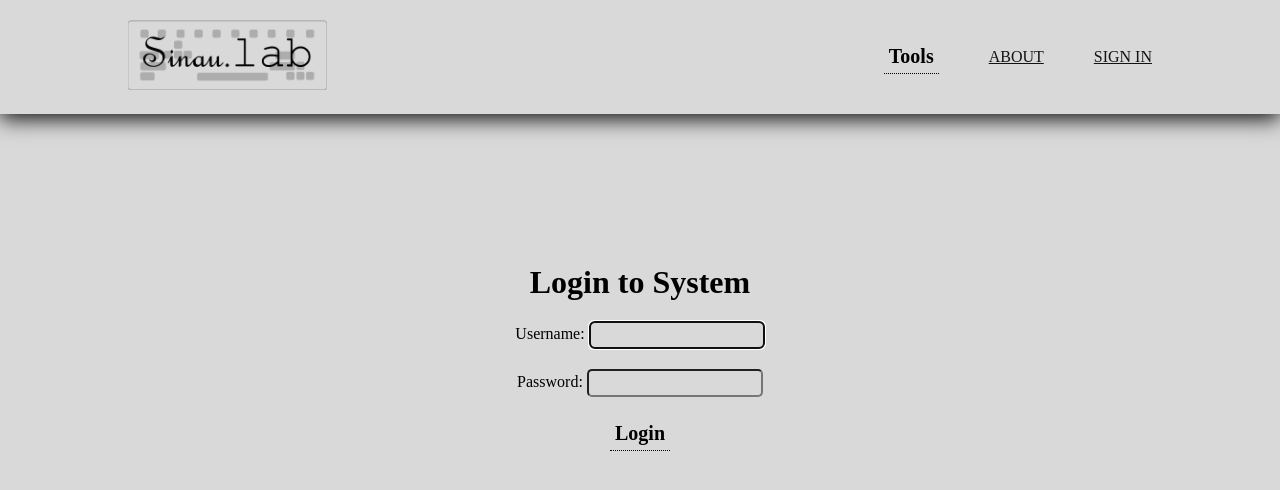
After one commit to garrychrstn/Organization-Inventory, a Django app: a page that uses main/templates/login.html in a window 1280 px wide. The commit adds this page. Shown: the top 490 px of the page. Run offline with Django 4.2, Linux system fonts and the light colour scheme.

Commit message:
Logo, Add Member form

```diff
--- a/inventory/settings.py
+++ b/inventory/settings.py
@@ -122,3 +122,9 @@ STATIC_URL = 'static/'
 # https://docs.djangoproject.com/en/4.1/ref/settings/#default-auto-field
 
 DEFAULT_AUTO_FIELD = 'django.db.models.BigAutoField'
+SESSION_EXPIRE_AT_BROWSER_CLOSE = False
+SESSION_COOKIE_AGE = 5 * 60
+
+LOGIN_URL = 'main:login'
+LOGIN_REDIRECT_URL = '/index/'
+LOGOUT_REDIRECT_URL = 'main:login'
--- a/main/admin.py
+++ b/main/admin.py
@@ -1,5 +1,6 @@
 from django.contrib import admin
 from . models import *
 # Register your models here.
+admin.site.register(Members)
 admin.site.register(Goods)
 admin.site.register(Events)
--- a/main/static/source.css
+++ b/main/static/source.css
@@ -13,7 +13,7 @@ header {
     /* width: 80%; */
     text-transform: uppercase;
     box-shadow: 0px 5px 20px var(--black);
-    max-height: 100px;
+    /* max-height: 100px; */
     margin: auto;
 }
 a { text-decoration: underline; font-style: none; color: var(--black); }
@@ -36,11 +36,11 @@ button {
 /* Specific */
 /* Nav ===========================================*/
 nav {
-    padding: 40px 0px;
+    padding: 20px 0px;
     width: 80%;
     margin: auto;
     display: flex;
-    align-items: center;
+    /* align-items: center; */
     justify-content: space-between;
 }
 nav ul {
@@ -50,6 +50,22 @@ nav ul {
 nav li {
     margin-left: 50px;
     /* padding-top: 100px; */
+}
+.relative {
+    position: relative;
+}
+.dropdown-content {
+    display: none;
+    min-width: 200px;
+    position: absolute;
+    z-index: 1;
+}
+.dropdown-content a {
+    display: block;
+    margin-bottom: 10px;
+}
+.relative:hover .dropdown-content {
+    display: block;
 }
 /* Landing ===========================================*/
 .landing {
@@ -162,6 +178,32 @@ nav li {
 .goods h2 {
     text-align: center;
 }
+.goods table {
+    border-collapse: collapse;
+}
+.goods th {
+    background: var(--primary);
+}
+.goods tr:nth-child(even) {
+    background: var(--background);
+}
 .goods th, .goods td {
     border: 1px solid black;
+    padding: 3px;
 }
+
+
+/* Login Page ===========================================*/
+.login {
+    width: 70%;
+    margin: auto;
+    text-align: center;
+    margin-top: 150px;
+}
+.login input {
+    padding: 4px;
+    background: none;
+    border-radius: 5px;
+}
+
+.login p, .login h1 { margin-bottom: 20px; }
--- /dev/null
+++ b/main/templates/login.html
@@ -0,0 +1,16 @@
+{% extends 'source.html' %}
+{% load static %}
+
+{% block title %} BEM FIKOM | Login {% endblock %}
+
+{% block content %}
+    <div class='login container'>
+        <h1>Login to System</h1>
+
+        <form method='POST'>
+            {% csrf_token %}
+            {{ form.as_p }}
+            <button type='submit'>Login</button>
+        </form>
+    </div>
+{% endblock %}
--- a/main/templates/source.html
+++ b/main/templates/source.html
@@ -6,17 +6,27 @@
     <meta charset="UTF-8">
     <meta name="viewport" content="width=device-width, initial-scale=1.0">
     <title>{% block title %}BEM FIKOM | 23 / 24{% endblock %}</title>
-    <link rel='stylesheet' type='text/css' href={% static 'source.css' %}>
-    </head>
+    {% block styling %}
+        <link rel='stylesheet' type='text/css' href={% static 'source.css' %}>
+    {% endblock %}
+</head>
 <body>
     <header>
         <nav class='container'>
             <a href='/'>
-                <h1>ISCA.LAB</h1>
+                <img src={% static 'images/sinau.lab.png' %} height='70'>
             </a>
             <ul>
+                <div class='relative'>
+                    <button class='dropdown-hover'>Tools</button>
+                    <div class='dropdown-content'>
+                        <a href='/add-event'>Add Event</a>
+                        <a href='/add-item'>Add Item</a>
+                        <a href='/display-item'>Display Item</a>
+                    </div>
+                </div>
                 <li><a href='#'>About</a></li>
-                <li><a href='#'>Sign in</a></li>
+                <li><a href='login'>Sign in</a></li>
             </ul>
         </nav>
     </header>
--- a/main/urls.py
+++ b/main/urls.py
@@ -9,5 +9,7 @@ urlpatterns = [
     path('', views.index, name='index'),
     path('add-event', views.addEvent, name='addE'),
     path('add-item', views.addItems, name='addI'),
+    path('login', views.login_request, name='login'),
+    path('add-member', views.addMembers, name='addM'),
     path('display-item', views.displayItems, name='displayItems'),
 ]
--- a/main/views.py
+++ b/main/views.py
@@ -1,12 +1,17 @@
-from django.shortcuts import render
+from django.shortcuts import render, get_object_or_404, redirect
 from . forms import *
 from . models import *
+from django.contrib.auth.decorators import login_required
+from django.contrib.auth import login, authenticate
+from django.contrib.auth.forms import AuthenticationForm
+from django.contrib import messages
 # Create your views here.
 def index(response):
     eves = Events.objects.all().order_by('-upt')[:1]
 
     return render(response, 'index.html', {'eves' : eves})
 
+@login_required
 def addEvent(response):
     if response.method == 'POST':
         form = FormEvent(response.POST)
@@ -33,6 +38,7 @@ def addEvent(response):
         form = FormEvent()
         return render(response, 'adminAddEvent.html', {'form' : form})
 
+@login_required
 def addItems(response):
     if response.method == 'POST':
         form = FormItems(response.POST)
@@ -61,6 +67,8 @@ def addItems(response):
         form = FormItems()
         return render(response, 'adminAddItems.html', {'form' : form})
 
+
+@login_required
 def displayItems(response):
     goods = Goods.objects.all()
     context = {
@@ -68,3 +76,47 @@ def displayItems(response):
     }
 
     return render(response, 'displayItem.html', context)
+
+def login_request(request):
+    if request.method == 'POST':
+        form = AuthenticationForm(request, data=request.POST)
+        if form.is_valid():
+            username = form.cleaned_data['username']
+            password = form.cleaned_data['password']
+            user = authenticate(username=username, password=password)
+            if user is not None:
+                login(request, user)
+                messages.info(request, f"you are now logged as {username}")
+                return redirect("main:index")
+            else:
+                messages.error(request, "Invalid Password or Username")
+        else:
+            messages.error(request, "Invalid Password or Username")
+    else:
+        form = AuthenticationForm()
+    return render(request, 'login.html', {'form' : form})
+
+@login_required
+def addMembers(response):
+    if response.method == 'POST':
+        form = FormMember(response.POST)
+
+        if form.is_valid():
+            name = form.cleaned_data['name']
+            position = form.cleaned_data['position']
+            year = form.cleaned_data['year']
+            program = form.cleaned_data['program']
+
+        m = Members(name=name, position=position, year=year, program=program)
+        m.save()
+
+        form = FormMember()
+
+        context = {
+            'form' : form,
+        }
+
+        return render(response, 'adminAddItems.html', context)
+    else:
+        form = FormMember()
+        return render(response, 'adminAddMembers.html', {'form' : form})
```
Also changed, not shown: main/choices.py (added, +17 -0 lines), main/forms.py (+21 -0 lines), main/models.py (+15 -0 lines), main/templates/adminAddMembers.html (added, +18 -0 lines), db.sqlite3, main/static/images/sinau.lab.png (added), 1 other file.
